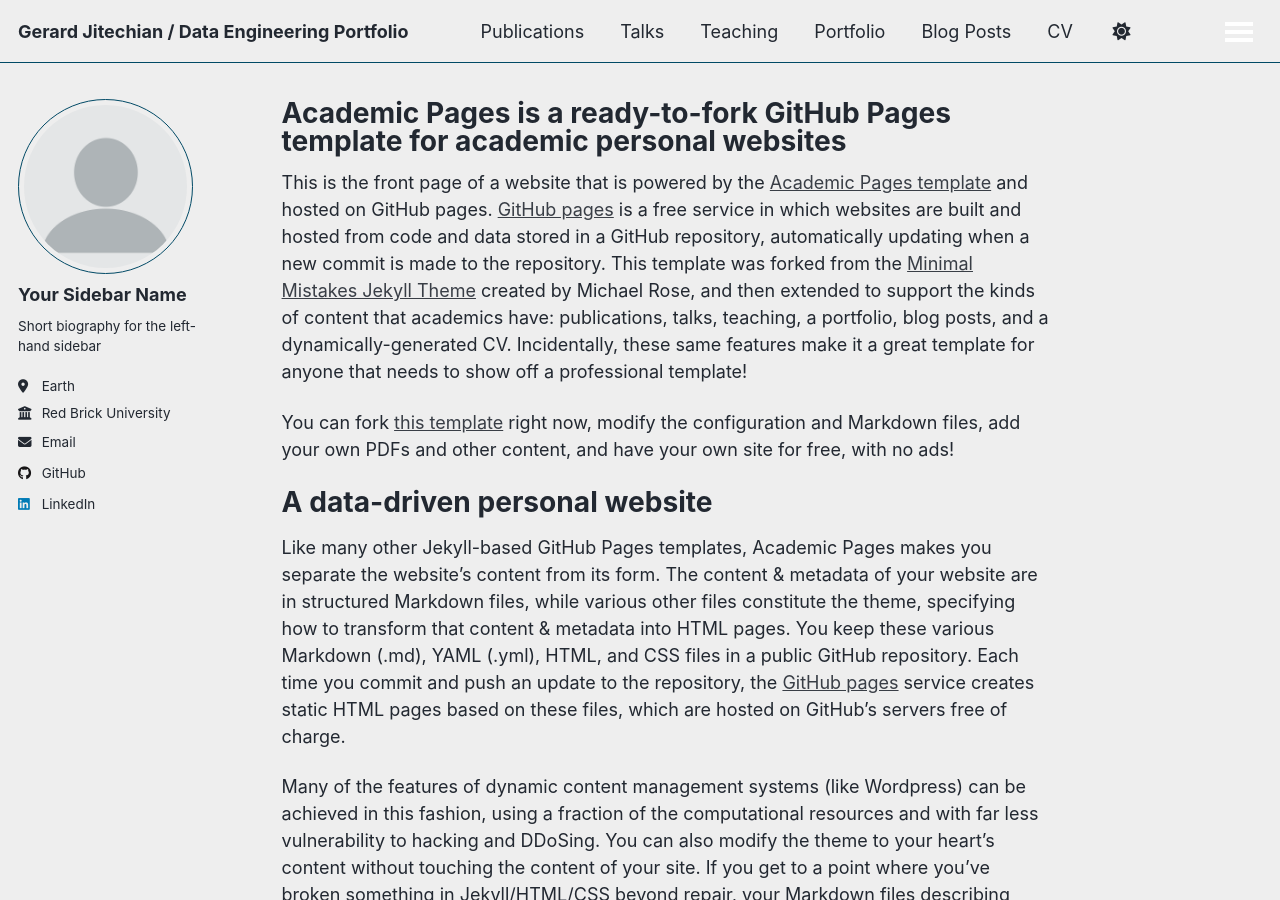
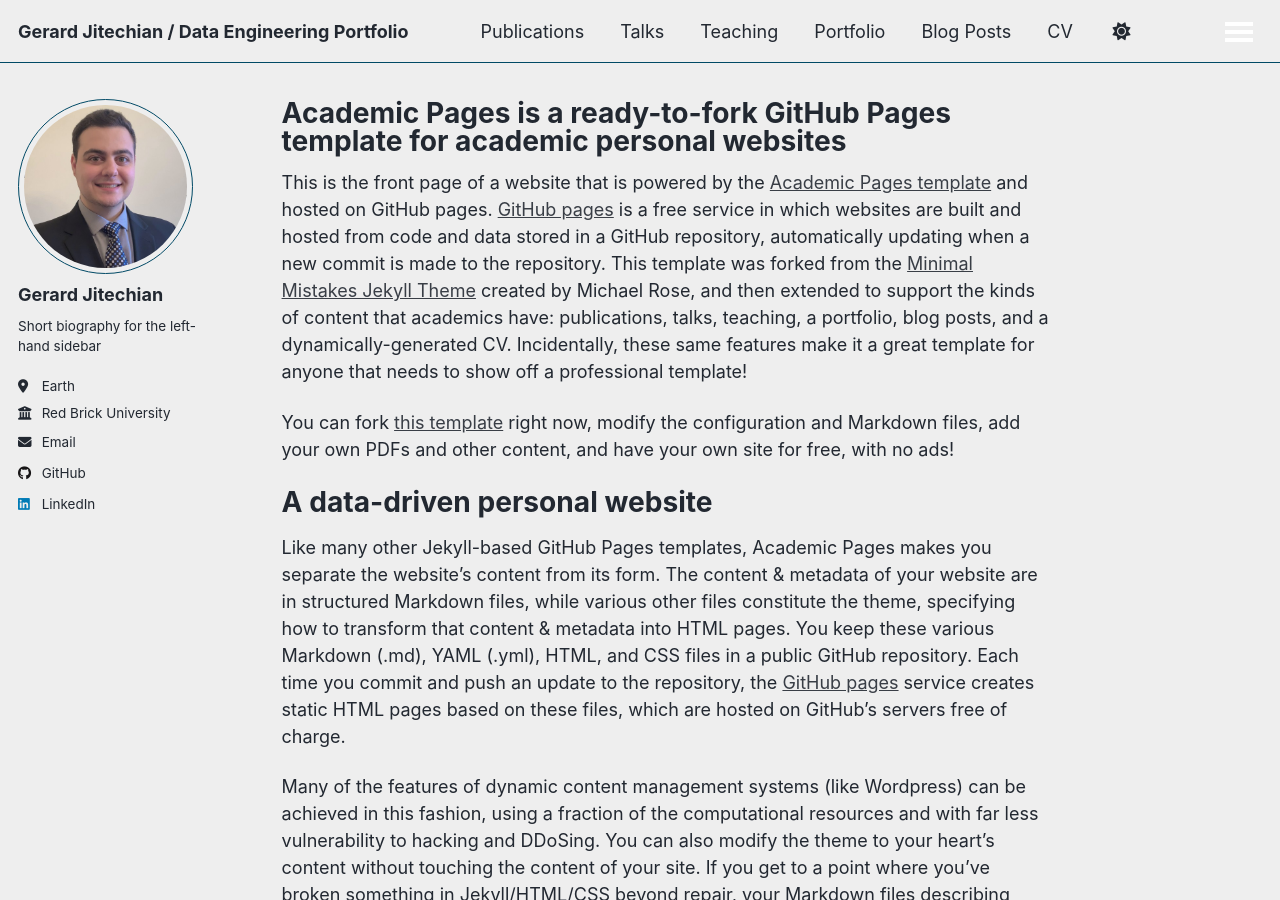
Before and after one commit to gerardjitechian/gerardjitechian.github.io, a Jekyll site: the page built from _pages/about.md, in a window 1280 px wide and 900 px high. Built offline with Jekyll 4.4.1, drawn with Linux system fonts in a browser that asks for light colours; a script that is not in the unit is left out.

Commit message:
Update _config.yml

```diff
--- a/_config.yml
+++ b/_config.yml
@@ -22,8 +22,8 @@ repository               : "academicpages/academicpages.github.io"
 #               Additional customization can be done by editing /_includes/author-profile.html
 author:
   # Biographic information
-  avatar           : "profile.png"
-  name             : "Your Sidebar Name"
+  avatar           : "profile.jpeg"
+  name             : "Gerard Jitechian"
   pronouns         : # example: "she/her"
   bio              : "Short biography for the left-hand sidebar"
   location         : "Earth"
```
